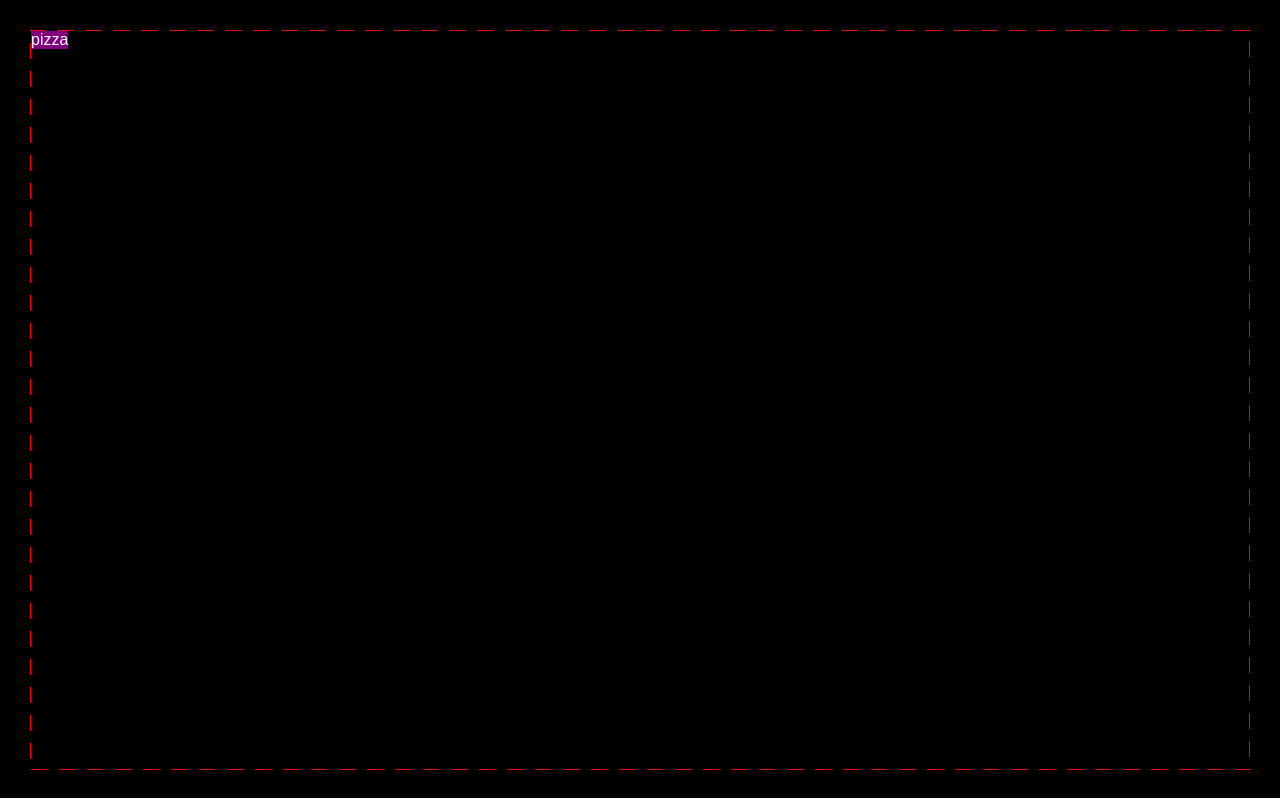
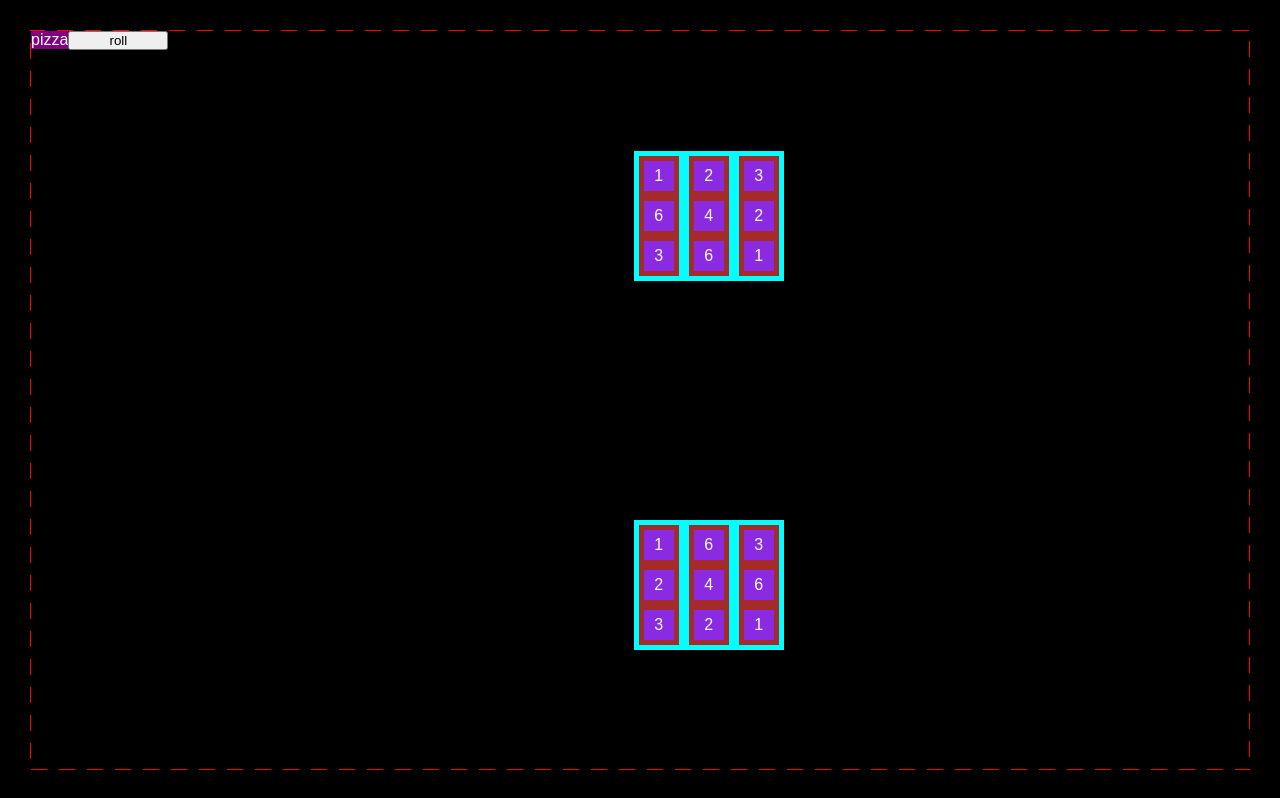
Before and after one commit to madanimatronic/knucklebones, a Next.js app: page / in a window 1280 px wide. Built offline with nearby package versions, Linux system fonts and the light colour scheme; a web font is replaced by a local one.

Commit message:
feat: add fields and save game prototype

```diff
--- /dev/null
+++ b/src/components/PlayerField/PlayerField.module.scss
@@ -0,0 +1,24 @@
+.field {
+  display: flex;
+  padding: 5px;
+  column-gap: 10px;
+  width: fit-content;
+  background-color: aqua;
+
+  .column {
+    display: flex;
+    flex-direction: column;
+    padding: 5px;
+    row-gap: 10px;
+    background-color: brown;
+
+    .square {
+      display: flex;
+      justify-content: center;
+      align-items: center;
+      width: 30px;
+      height: 30px;
+      background-color: blueviolet;
+    }
+  }
+}
--- /dev/null
+++ b/src/components/PlayerField/index.tsx
@@ -0,0 +1,23 @@
+import { nanoid } from 'nanoid';
+import { FC } from 'react';
+import s from './PlayerField.module.scss';
+
+interface PlayerFieldProps {
+  fieldData: number[][];
+}
+
+export const PlayerField: FC<PlayerFieldProps> = ({ fieldData }) => {
+  return (
+    <div className={s.field}>
+      {fieldData.map((column) => (
+        <div key={nanoid()} className={s.column}>
+          {column.map((value) => (
+            <div key={nanoid()} className={s.square}>
+              {value}
+            </div>
+          ))}
+        </div>
+      ))}
+    </div>
+  );
+};
--- /dev/null
+++ b/src/game/interfaces/IGame.ts
@@ -0,0 +1,3 @@
+// export interface IGame {
+
+// }
--- /dev/null
+++ b/src/game/utils/utils.ts
@@ -0,0 +1,7 @@
+// Только утилиты, связанные с игрой. Остальные утилиты в src/utils
+
+// Возвращает поле с инвертированными колонками и клетками в колонках.
+// (не изменяет оригинальное поле)
+export const reverseField = (field: number[][]) => {
+  return field.map((column) => column.toReversed()).toReversed();
+};
--- a/src/pages/index.tsx
+++ b/src/pages/index.tsx
@@ -1,7 +1,14 @@
+import { PlayerField } from '@/components/PlayerField';
 import { Seo } from '@/components/Seo';
+import { reverseField } from '@/game/utils/utils';
 import s from '@/styles/Home.module.scss';
 
 export default function Home() {
+  const test = [
+    [1, 2, 3],
+    [6, 4, 2],
+    [3, 6, 1],
+  ];
   return (
     <>
       <Seo
@@ -12,6 +19,18 @@ export default function Home() {
       <div className={s.page}>
         <main className={s.main}>
           <p className={s.test}>pizza</p>
+          <button
+            style={{ width: '100px' }}
+            onClick={() => {
+              console.log(Math.floor(Math.random() * 6 + 1));
+            }}
+          >
+            roll
+          </button>
+          <div className={s.gameContainer}>
+            <PlayerField fieldData={reverseField(test)} />
+            <PlayerField fieldData={test} />
+          </div>
         </main>
       </div>
     </>
--- a/src/styles/Home.module.scss
+++ b/src/styles/Home.module.scss
@@ -13,7 +13,6 @@
 
   display: flex;
   flex-direction: column;
-  align-items: center;
 
   color: $full-white;
   background-color: $full-black;
@@ -23,6 +22,8 @@
 }
 
 .main {
+  display: flex;
+  align-items: flex-start;
   width: 100%;
   flex-grow: 1;
   $main-border-width: 2px;
@@ -34,3 +35,37 @@
   display: inline-block;
   background-color: purple;
 }
+
+.gameContainer {
+  display: flex;
+  flex-direction: column;
+  align-self: stretch;
+  justify-content: space-around;
+  margin: 0 auto;
+}
+
+// .field {
+//   margin: 0 auto;
+//   display: flex;
+//   padding: 5px;
+//   column-gap: 10px;
+//   width: fit-content;
+//   background-color: aqua;
+
+//   .column {
+//     display: flex;
+//     flex-direction: column;
+//     padding: 5px;
+//     row-gap: 10px;
+//     background-color: brown;
+
+//     .square {
+//       display: flex;
+//       justify-content: center;
+//       align-items: center;
+//       width: 30px;
+//       height: 30px;
+//       background-color: blueviolet;
+//     }
+//   }
+// }
```
Also changed, not shown: src/game/entities/Game.ts (added, +152 -0 lines).
